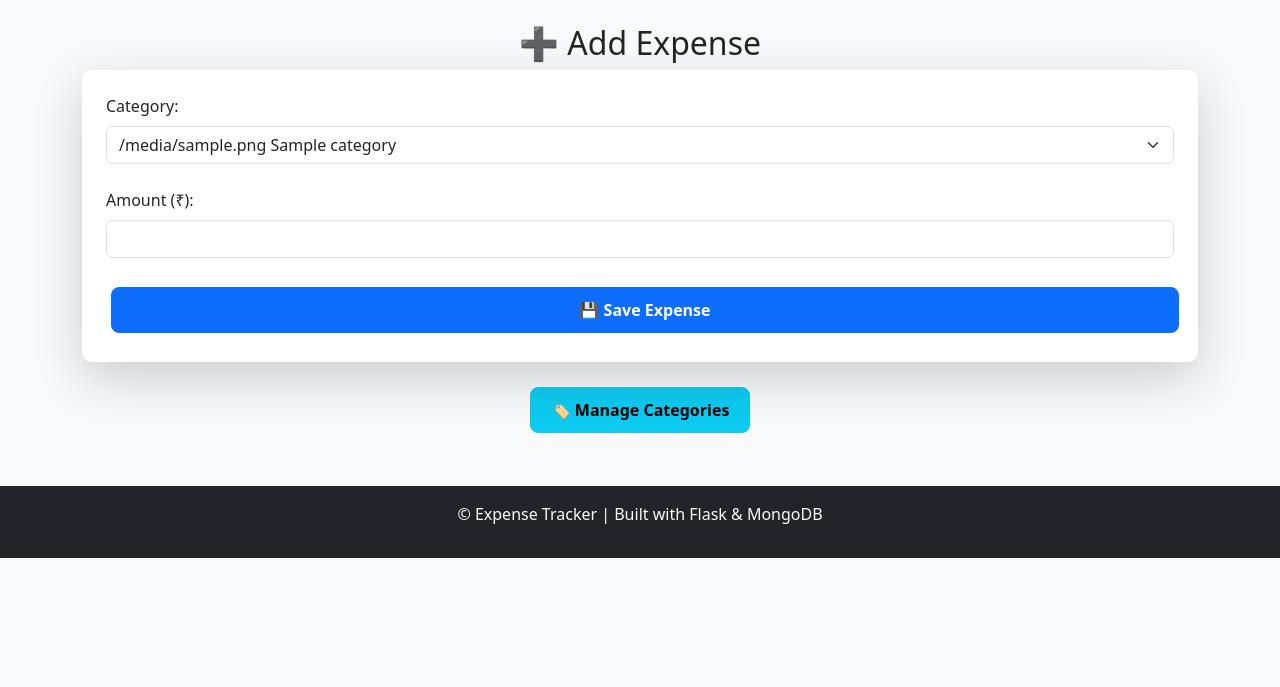
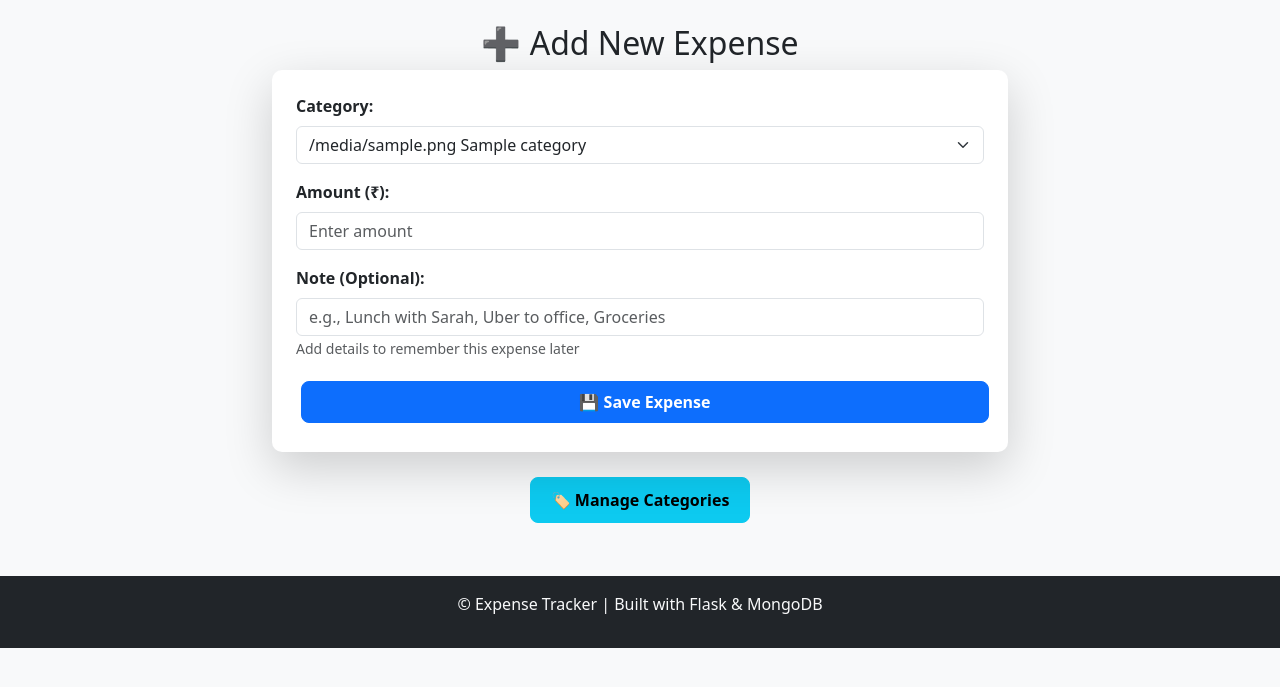
Before and after one commit to vidhitawde98-cyber/expenses-tracker-with-ai-suggestions, a Flask app: page / in a window 1280 px wide. Shown: the part 72-759 px from the top of the page. Run offline with Flask 3, Linux system fonts and the light colour scheme; the visitor is signed in with stand-in values (Sample User, id 1); a database or web service that is not in the repository returns one stand-in record (values such as "Sample title").

Commit message:
NOTES FOR EXPENSES AND PROFILE

```diff
--- a/app.py
+++ b/app.py
@@ -183,6 +183,32 @@ def logout():
     flash(f'👋 Goodbye, {username}! You have been logged out.', 'info')
     return redirect(url_for('login'))
 
+@app.route('/profile')
+@login_required
+def profile():
+    """User profile page"""
+    # Get user stats
+    total_expenses = expenses_collection.count_documents({'user_id': current_user.id})
+
+    # Calculate total amount spent
+    pipeline = [
+        {'$match': {'user_id': current_user.id}},
+        {'$group': {'_id': None, 'total': {'$sum': '$amount'}}}
+    ]
+    result = list(expenses_collection.aggregate(pipeline))
+    total_amount = result[0]['total'] if result else 0
+
+    # Get total categories
+    total_categories = categories_collection.count_documents({'user_id': current_user.id})
+
+    # Get user data
+    user_data = users_collection.find_one({'_id': ObjectId(current_user.id)})
+
+    return render_template('profile.html',
+                         total_expenses=total_expenses,
+                         total_amount=int(total_amount),
+                         total_categories=total_categories,
+                         user_data=user_data)
 
 # MAIN APP ROUTES
 @app.route('/')
@@ -202,11 +228,13 @@ def favicon():
 def add_expense():
     category = request.form['category']
     amount = request.form['amount']
+    note = request.form.get('note', '').strip()  # ← NEW: Get note
 
     expense_data = {
         'user_id': current_user.id,
         'category': category,
         'amount': float(amount),
+        'note': note,  # ← NEW: Store note
         'date': datetime.now()
     }
 
@@ -242,8 +270,8 @@ def view_expenses():
     expenses = list(expenses_collection.find(query).sort('date', -1))
 
     expenses_list = [
-        (exp['_id'], exp['category'], exp['amount'], exp['date'].strftime('%Y-%m-%d %H:%M:%S'))
-        for exp in expenses
+    (exp['_id'], exp['category'], exp['amount'], exp['date'].strftime('%Y-%m-%d %H:%M:%S'), exp.get('note', ''))
+    for exp in expenses
     ]
 
     return render_template("view_expenses.html", expenses=expenses_list)
--- a/templates/add_expense.html
+++ b/templates/add_expense.html
@@ -1,24 +1,42 @@
 {% extends 'base.html' %}
+{% block title %}Add Expense{% endblock %}
+{% block content %}
 
-{% block title %}Add Expense{% endblock %}
+<h2 class="text-center">➕ Add New Expense</h2>
 
-{% block content %}
-<h2 class="text-center">➕ Add Expense</h2>
+<div class="row justify-content-center">
+    <div class="col-md-8">
         <form action="/add" method="POST" class="card p-4 shadow-lg">
-    <label for="category" class="form-label">Category:</label>
+            <div class="mb-3">
+                <label for="category" class="form-label fw-bold">Category:</label>
                 <select name="category" id="category" class="form-select" required>
                     {% for category in categories %}
                     <option value="{{ category.name }}">{{ category.icon }} {{ category.name }}</option>
                     {% endfor %}
                 </select>
-    <br>
-    <label for="amount" class="form-label">Amount (₹):</label>
-    <input type="number" name="amount" id="amount" class="form-control" required>
-    <br>
-    <button type="submit" class="btn btn-primary w-100">💾 Save Expense</button>
+            </div>
+
+            <div class="mb-3">
+                <label for="amount" class="form-label fw-bold">Amount (₹):</label>
+                <input type="number" name="amount" id="amount" class="form-control"
+                       placeholder="Enter amount" required min="1" step="0.01">
+            </div>
+
+            <!-- NEW: Note field -->
+            <div class="mb-3">
+                <label for="note" class="form-label fw-bold">Note (Optional):</label>
+                <input type="text" name="note" id="note" class="form-control"
+                       placeholder="e.g., Lunch with Sarah, Uber to office, Groceries" maxlength="100">
+                <small class="text-muted">Add details to remember this expense later</small>
+            </div>
+
+            <button type="submit" class="btn btn-primary w-100 py-2">💾 Save Expense</button>
         </form>
 
         <div class="text-center mt-3">
             <a href="/categories" class="btn btn-info">🏷️ Manage Categories</a>
         </div>
+    </div>
+</div>
+
 {% endblock %}
--- a/templates/base.html
+++ b/templates/base.html
@@ -26,8 +26,10 @@
                             👤 {{ current_user.username }}
                         </a>
                         <ul class="dropdown-menu dropdown-menu-end">
-                            <li><a class="dropdown-item" href="{{ url_for('logout') }}">🚪 Logout</a></li>
-                        </ul>
+    <li><a class="dropdown-item" href="{{ url_for('profile') }}">👤 My Profile</a></li>
+    <li><hr class="dropdown-divider"></li>
+    <li><a class="dropdown-item" href="{{ url_for('logout') }}">🚪 Logout</a></li>
+</ul>
                     </li>
                     <li class="nav-item">
                         <button class="btn btn-light ms-2" id="darkModeToggle">🌙 Dark Mode</button>
```
Also changed, not shown: templates/view_expenses.html (+8 -0 lines). Lines whose indentation alone changed are shown as unchanged.
